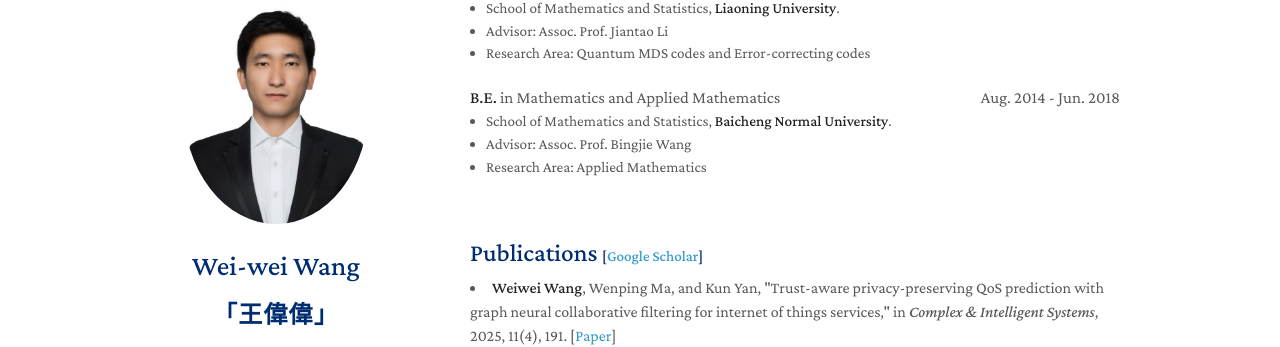
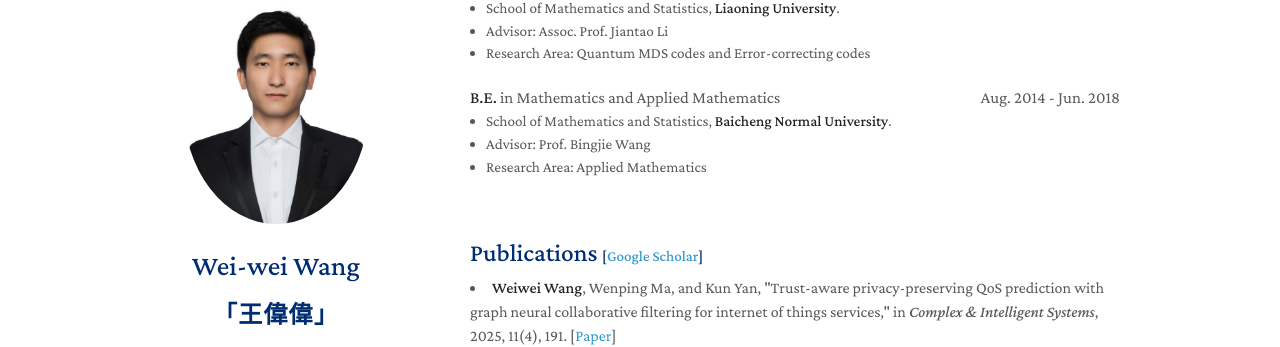
Before and after one commit to Joe-weir-wong/joe-weir-wong.github.io, a Jekyll site: the page built from index.md, in a window 1280 px wide and 900 px high, scrolled down 541 px. Shown: the part 125-472 px from the top of the window. Built offline with Jekyll 4.4.1, drawn with Linux system fonts in a browser that asks for light colours; a style sheet for code colours, icons or effects is not loaded.

Commit message:
edit messages

```diff
--- a/_includes/educations.md
+++ b/_includes/educations.md
@@ -28,6 +28,6 @@
 </div>
 <ul style="font-size: 0.95em; margin-top 2px; padding-left: 16px;">
   <li>School of Mathematics and Statistics, <strong>Baicheng Normal University</strong>.</li>
-  <li>Advisor: Assoc. Prof. Bingjie Wang</li>
+  <li>Advisor: Prof. Bingjie Wang</li>
   <li>Research Area: Applied Mathematics</li>
 </ul>
--- a/_layouts/homepage.html
+++ b/_layouts/homepage.html
@@ -101,7 +101,7 @@
 
         <h1>{{ site.title }}</h1>
         {% if site.cn_title %}
-        <h2 style="margin: 0px 0 20px; font-size: 1.5rem; font-family: 'Noto Serif SC', 'Source Han Serif SC', 'STKaiti', serif; font-weight: 800; letter-spacing: 0.05em;">{{ site.cn_title }}</h2>
+        <h2 style="margin: 0px 0 20px; font-size: 1.5rem; font-family: 'Noto Serif SC', 'Source Han Serif SC', 'STKaiti', serif; font-weight: 1000; letter-spacing: 0.05em;">{{ site.cn_title }}</h2>
         {% endif %}
 
         {% if site.position %}
```
